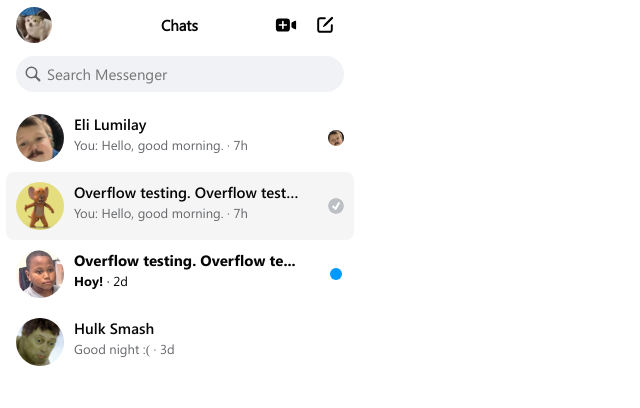
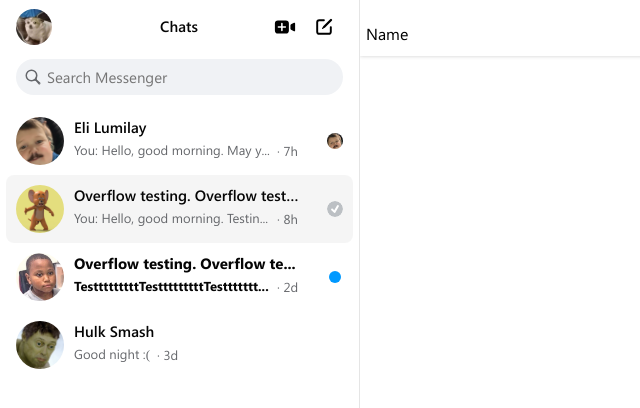
Before and after one commit to EngrEli/messenger-clone, a plain HTML site: page index.html in a window 1280 px wide. Shown: the top 408 px of the page, without its empty margins (0-640 px from the left). Drawn offline with Linux system fonts and the light colour scheme.

Commit message:
[Sidebar-inbox] Finished all left sidebar basic functionalities

```diff
--- a/css/global.css
+++ b/css/global.css
@@ -4,6 +4,7 @@
   --message-interact-bg: rgba(0, 0, 0, 0.04);
   --accent: #0099FF;
   --shadow: rgba(0, 0, 0, 0.1);
+  --shadow-2: rgba(0, 0, 0, 0.2);
 }
 
 .chat-clone * {
--- a/css/index.css
+++ b/css/index.css
@@ -1,10 +1,12 @@
-html,
+
+
 body {
-  min-height: 100vh;
+
 }
 
 .chat-clone * {
   box-sizing: border-box;
+  overflow-y: hidden;
 }
 
 .chat-clone {
--- /dev/null
+++ b/css/mainChat.css
@@ -0,0 +1,10 @@
+.chat-main {
+  flex: 1;
+}
+
+.chat-main__header {
+  min-height: 56px;
+  height: 56px;
+  box-shadow: 0 0 4px var(--shadow-2);
+  padding: 10px 6px;
+}
--- a/css/side.css
+++ b/css/side.css
@@ -1,11 +1,12 @@
 .side {
   width: 360px;
   height: 100%;
+  border-right: 1px solid var(--shadow);
 }
 
 .side__header {
   padding: 10px 16px;
-  height: 50px;
+  height: 53px;
   display: flex;
   justify-content: space-between;
   align-items: center;
@@ -17,8 +18,8 @@
   text-align: center;
   padding: 0 10px;
   font-size: 15px;
-  font-weight: 600;
   margin-left: 40px;
+  font-family: 'SegoeSemiBold', 'sans-serif';
   color: var(--dark-text);
 }
 
@@ -155,7 +156,7 @@
   line-height: 20px;
   margin-bottom: 4px;
   font-family: 'SegoeSemiBold', 'sans-serif';
-  width: 225px;
+  max-width: 225px;
   overflow-x: hidden;
 }
 
@@ -164,7 +165,7 @@
   font-family: 'SegoeBold', 'sans-serif';
 }
 
-.side__inbox-message-container--unread .side__inbox-message-preview {
+.side__inbox-message-container--unread .side__inbox-message-preview-text {
   font-family: 'SegoeBold', 'sans-serif';
   color: var(--dark-text);
 }
@@ -172,6 +173,27 @@
 .side__inbox-message-preview {
   color: var(--grey-text);
   font-size: 13px;
+  max-width: 225px;
+  display: inline;
+  position: relative;
+  overflow: hidden;
+}
+
+.side__inbox-message-preview-text {
+  white-space: nowrap;
+  overflow: hidden;
+  text-overflow: ellipsis;
+  min-height: 17px;
+  line-height: 17px;
+  max-width: 203px;
+  display: inline-block;
+  padding-right: 7px;
+}
+
+.side__inbox-message-preview-time {
+  position: absolute;
+  top: 50%;
+  transform: translateY(-50%);
 }
 
 .side__inbox-message-status {
--- a/index.html
+++ b/index.html
@@ -12,6 +12,7 @@
   <link rel="stylesheet" href="css/reset.css">
   <link rel="stylesheet" href="css/index.css">
   <link rel="stylesheet" href="css/side.css">
+  <link rel="stylesheet" href="css/mainChat.css">
   <!-- Font awesome -->
   <script src="https://kit.fontawesome.com/63dc67363d.js" crossorigin="anonymous"></script>
 </head>
@@ -52,9 +53,15 @@
                 Eli Lumilay
               </div>
               <div class="side__inbox-message-preview">
+                <div class="side__inbox-message-preview-text">
+                  You: Hello, good morning. May you have a nice day ahead.
+                </div>
+                <span class="side__inbox-message-preview-time"> · 7h</span>
+              </div>
+              <!-- <div class="side__inbox-message-preview">
                 You: Hello, good morning.
                 <span> · 7h</span>
-              </div>
+              </div> -->
             </div>
           </div>
           <div class="side__inbox-message-status"></div>
@@ -74,9 +81,15 @@
                 Overflow testing. Overflow testing. Overflow
               </div>
               <div class="side__inbox-message-preview">
+                <div class="side__inbox-message-preview-text">
+                  You: Hello, good morning. Testing... Testinggggg.
+                </div>
+                <span class="side__inbox-message-preview-time"> · 8h</span>
+              </div>
+              <!-- <div class="side__inbox-message-preview">
                 You: Hello, good morning.
                 <span> · 7h</span>
-              </div>
+              </div> -->
             </div>
           </div>
           <div class="side__inbox-message-status side__inbox-message-status"></div>
@@ -96,9 +109,15 @@
                 Overflow testing. Overflow testing. Overflow
               </div>
               <div class="side__inbox-message-preview">
+                <div class="side__inbox-message-preview-text">
+                  TestttttttttTestttttttttTestttttttttTestttttttttTestttttttttTestttttttttTesttttttttt
+                </div>
+                <span class="side__inbox-message-preview-time"> · 2d</span>
+              </div>
+              <!-- <div class="side__inbox-message-preview">
                 Hoy!
                 <span> · 2d</span>
-              </div>
+              </div> -->
             </div>
           </div>
           <div class="side__inbox-message-status"></div>
@@ -118,9 +137,15 @@
                 Hulk Smash
               </div>
               <div class="side__inbox-message-preview">
+                <div class="side__inbox-message-preview-text">
+                  Good night :(
+                </div>
+                <span class="side__inbox-message-preview-time"> · 3d</span>
+              </div>
+              <!-- <div class="side__inbox-message-preview">
                 Good night :(
                 <span> · 3d</span>
-              </div>
+              </div> -->
             </div>
           </div>
           <div class="side__inbox-message-status"></div>
@@ -131,8 +156,20 @@
         <!-- // Message 4 -->
       </div>
     </div>
-    <div class="chat-main"></div>
+    <div class="chat-main">
+      <div class="chat-main__header">
+        <div class="chat-main__header-profile-pic">
+          <img src="" alt="">
+        </div>
+        <div class="chat-main__header-name">Name</div>
+        <div class="chat-main__header-icons">
+
+        </div>
+      </div>
+    </div>
     <div class="options"></div>
   </div>
+
+  <script src="./js/inboxOptions.js"></script>
 </body>
 </html>
--- /dev/null
+++ b/js/inboxOptions.js
@@ -0,0 +1,14 @@
+const inboxOptionHoverEl = document.querySelectorAll('.side__inbox-options-hover');
+
+const optionsHover = (e) => {
+  e.target.parentElement.style.background = '#FFFFFF';
+}
+
+const optionsMouseOut = (e) => {
+  e.target.parentElement.style.background = '';
+}
+
+inboxOptionHoverEl.forEach(item => {
+  item.addEventListener('mouseenter', optionsHover);
+  item.addEventListener('mouseleave', optionsMouseOut);
+})
```
Also changed, not shown: image/front (1).jpg (added).
